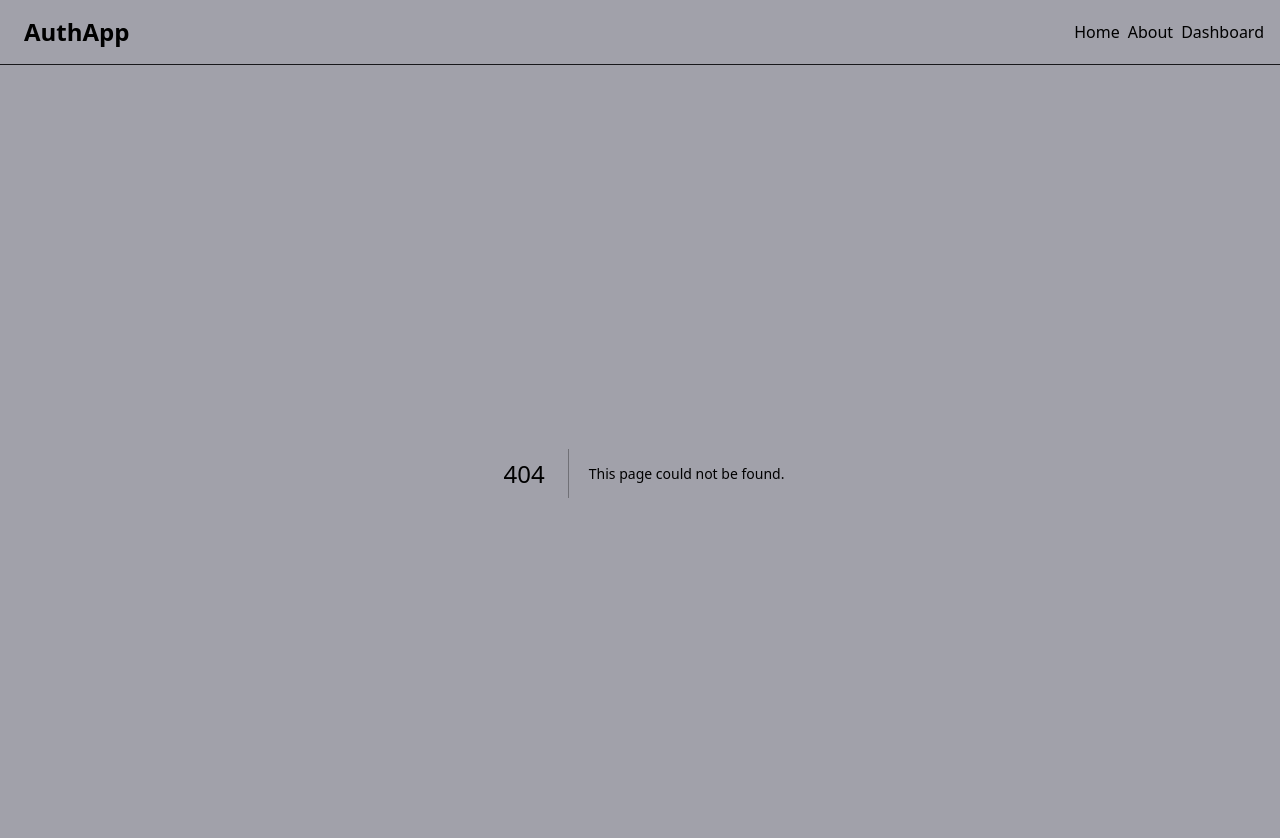
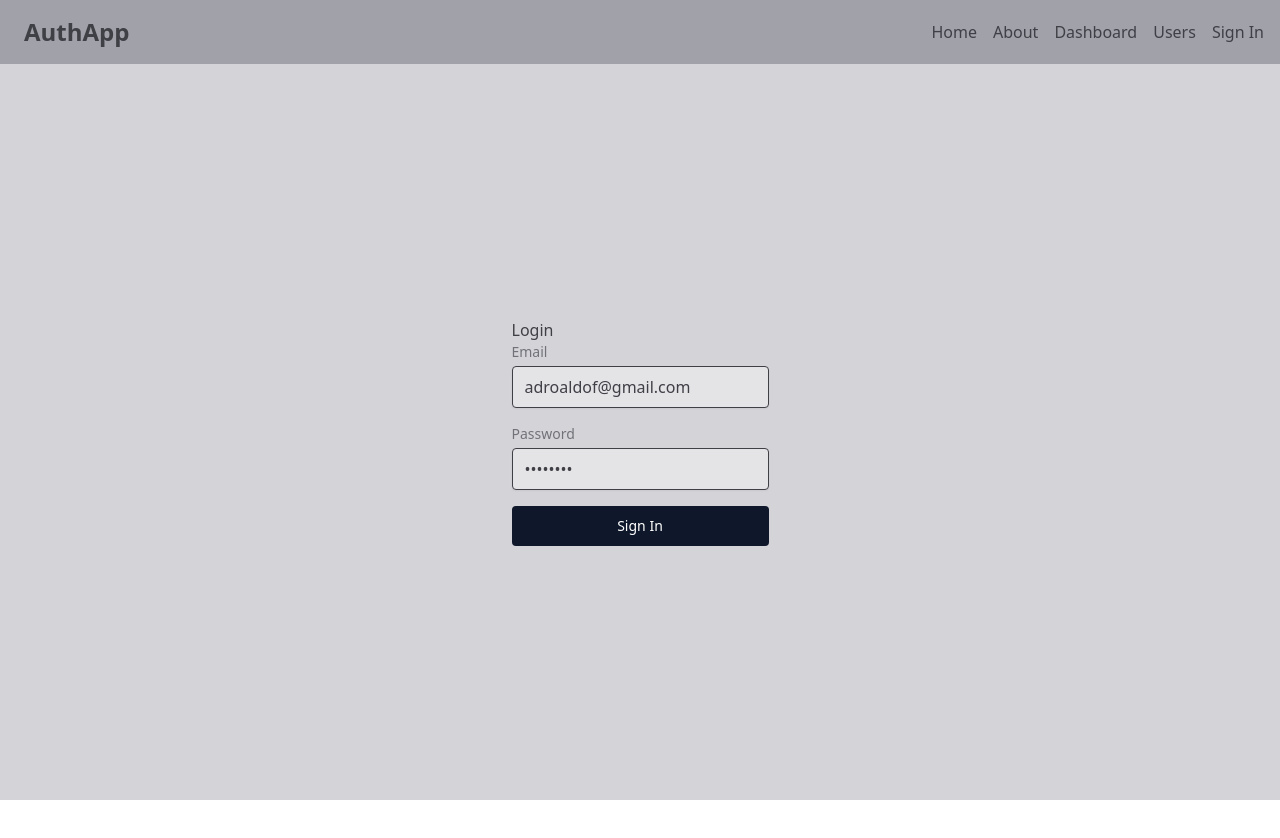
Before and after one commit to adroaldof/next-13-next-auth-poc, a Next.js app: page /sign-in in a window 1280 px wide. Before the commit this address had no page. Shown: the top 838 px of the page. After the commit the page ends 800 px from the top, so only its background shows below. Built offline with nearby package versions, Linux system fonts and the light colour scheme.

Commit message:
feat(routing): adjust page layouts

```diff
--- /dev/null
+++ b/src/app/(auth)/layout.tsx
@@ -0,0 +1,5 @@
+import { PropsWithChildren } from 'react'
+
+export default function AuthLayout({ children }: PropsWithChildren) {
+  return <div className="flex min-h-full w-full items-center justify-center">{children}</div>
+}
--- /dev/null
+++ b/src/app/(auth)/sign-in/page.tsx
@@ -0,0 +1,5 @@
+import { SignIn } from '@/containers/auth/SignIn'
+
+export default function SignInPage() {
+  return <SignIn />
+}
--- /dev/null
+++ b/src/app/(private)/dashboard/page.tsx
@@ -0,0 +1,10 @@
+import React from 'react'
+
+export default function DashboardPage() {
+  return (
+    <div>
+      <h1>Dashboard Page</h1>
+      <p>This page should be shown only when logged in</p>
+    </div>
+  )
+}
--- /dev/null
+++ b/src/app/(private)/layout.tsx
@@ -0,0 +1,5 @@
+import { PropsWithChildren } from 'react'
+
+export default function PrivateLayout({ children }: PropsWithChildren) {
+  return <div className="flex min-h-full w-full p-2">{children}</div>
+}
--- /dev/null
+++ b/src/app/(private)/users/page.tsx
@@ -0,0 +1,10 @@
+import React from 'react'
+
+export default function UsersPage() {
+  return (
+    <div>
+      <h1>Users Page</h1>
+      <p>This page should be shown only when logged in</p>
+    </div>
+  )
+}
--- a/src/app/(public)/about/page.tsx
+++ b/src/app/(public)/about/page.tsx
@@ -1,5 +1,10 @@
 import React from 'react'
 
 export default function AboutPage() {
-  return <div>AboutPage</div>
+  return (
+    <div>
+      <h1>About Page</h1>
+      <p>This is a public page can be seeing whenever it is clicked</p>
+    </div>
+  )
 }
--- a/src/app/(public)/dashboard/page.tsx
+++ /dev/null
@@ -1,5 +0,0 @@
-import React from 'react'
-
-export default function DashboardPage() {
-  return <div>DashboardPage</div>
-}
--- /dev/null
+++ b/src/app/(public)/layout.tsx
@@ -0,0 +1,5 @@
+import { PropsWithChildren } from 'react'
+
+export default function PublicLayout({ children }: PropsWithChildren) {
+  return <div className="flex min-h-full w-full p-2">{children}</div>
+}
--- a/src/app/layout.tsx
+++ b/src/app/layout.tsx
@@ -1,5 +1,5 @@
+import './globals.css'
 import Link from 'next/link'
-import './globals.css'
 
 export const metadata = {
   title: 'Create Next App',
@@ -9,19 +9,23 @@ export const metadata = {
 export default function RootLayout({ children }: { children: React.ReactNode }) {
   return (
     <html lang="en">
-      <body className="mb-2 flex min-h-screen flex-col bg-zinc-400">
-        <main className="">
-          <nav className="flex flex-shrink-0 items-center justify-between border-b-[1px] border-zinc-900 p-4">
+      <body className="text-zinc-700">
+        <main className="flex min-h-screen flex-col bg-zinc-300">
+          <nav className="flex flex-shrink-0 items-center justify-between bg-zinc-400 p-4">
             <div className="flex items-center">
-              <h1 className="ml-2 text-2xl font-bold">AuthApp</h1>
+              <Link href="/">
+                <h1 className="ml-2 text-2xl font-bold">AuthApp</h1>
+              </Link>
             </div>
-            <div className="flex items-center gap-2">
+            <div className="flex items-center gap-4">
               <Link href="/">Home</Link>
               <Link href="/about">About</Link>
               <Link href="/dashboard">Dashboard</Link>
+              <Link href="/users">Users</Link>
+              <Link href="/sign-in">Sign In</Link>
             </div>
           </nav>
-          <div className="ml-2 mt-2">{children}</div>
+          <div className="flex flex-1">{children}</div>
         </main>
       </body>
     </html>
--- a/src/app/page.tsx
+++ b/src/app/page.tsx
@@ -4,5 +4,14 @@ import { Inter } from 'next/font/google'
 const inter = Inter({ subsets: ['latin'] })
 
 export default function Home() {
-  return <div>Hello world</div>
+  return (
+    <div className="p-2">
+      <h1 className="text-zinc-950">Hello World</h1>
+      <p>
+        Lorem ipsum dolor sit amet, consectetur adipisicing elit. Alias suscipit officia asperiores quibusdam tempora
+        totam magnam saepe ea vel quaerat, aliquam temporibus earum assumenda consequatur quisquam officiis ex aperiam
+        deserunt.
+      </p>
+    </div>
+  )
 }
--- /dev/null
+++ b/src/containers/auth/SignIn.tsx
@@ -0,0 +1,70 @@
+'use client'
+
+import { Button } from '@/components/ui/button/Button'
+import { Form } from '@/components/ui/form/Form'
+import { zodResolver } from '@hookform/resolvers/zod'
+import { signIn } from 'next-auth/react'
+import { useRouter } from 'next/navigation'
+import { FormProvider, useForm } from 'react-hook-form'
+import { z } from 'zod'
+
+export const SignIn = () => {
+  const router = useRouter()
+
+  const schema = buildFormSchema()
+
+  type FormTypes = z.infer<typeof schema>
+
+  const getInTouchForm = useForm<FormTypes>({
+    resolver: zodResolver(schema),
+    defaultValues: {
+      email: 'adroaldof@gmail.com',
+      password: 'monitor7',
+    },
+  })
+
+  const { handleSubmit, formState, reset } = getInTouchForm
+
+  const onSubmit = async ({ email, password }: FormTypes) => {
+    try {
+      const auth = await signIn('credentials', { email, password, redirect: false })
+      console.log(`** auth`, JSON.stringify(auth, null, 2))
+      reset()
+      console.log(`***********************`, `  `, `***********************`)
+      router.replace(`/dashboard`)
+    } catch (error) {
+      console.error(`error`, error)
+    }
+  }
+
+  return (
+    <div className=" max-w-lg rounded border-zinc-700 bg-green-400 p-4">
+      <h2>Login</h2>
+      <FormProvider {...getInTouchForm}>
+        <form onSubmit={handleSubmit(onSubmit)} className="flex flex-col gap-4 bg-teal-500">
+          <Form.Field>
+            <Form.Label htmlFor="email">Email</Form.Label>
+            <Form.Input type="email" name="email" autoComplete="email" />
+            <Form.ErrorMessage field="email" />
+          </Form.Field>
+          <Form.Field>
+            <Form.Label htmlFor="password">Password</Form.Label>
+            <Form.Input type="password" name="password" autoComplete="password" />
+            <Form.ErrorMessage field="password" />
+          </Form.Field>
+          <div className="flex flex-row gap-4">
+            <Button size="md" type="submit" fullWidth disabled={formState?.isSubmitting}>
+              Sign In
+            </Button>
+          </div>
+        </form>
+      </FormProvider>
+    </div>
+  )
+}
+
+const buildFormSchema = () =>
+  z.object({
+    email: z.string().nonempty('Email is required').email('Invalid email').toLowerCase(),
+    password: z.string().nonempty('Password is required'),
+  })
```
